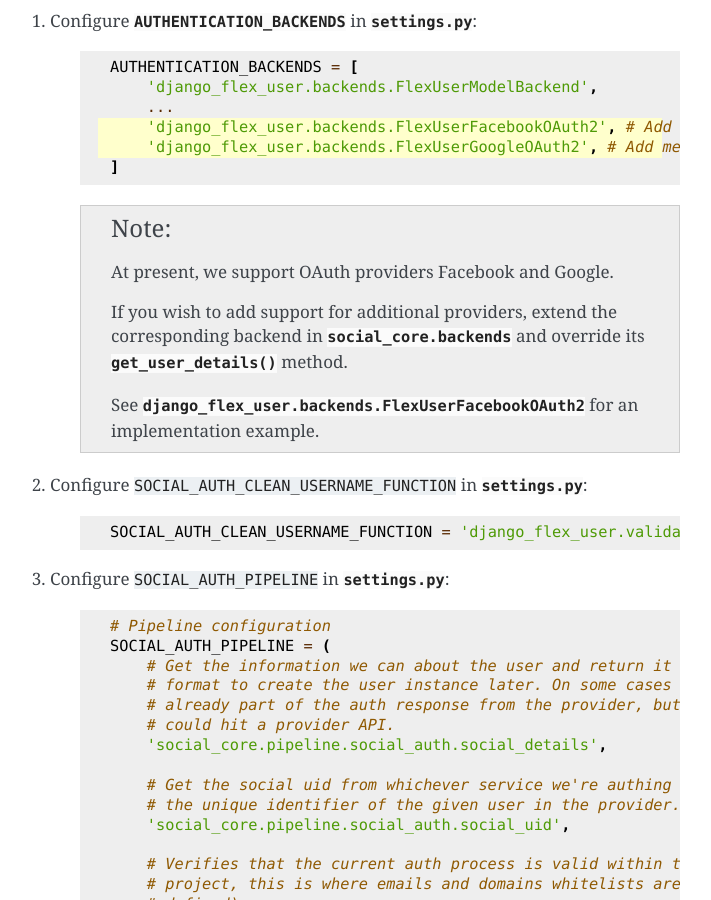
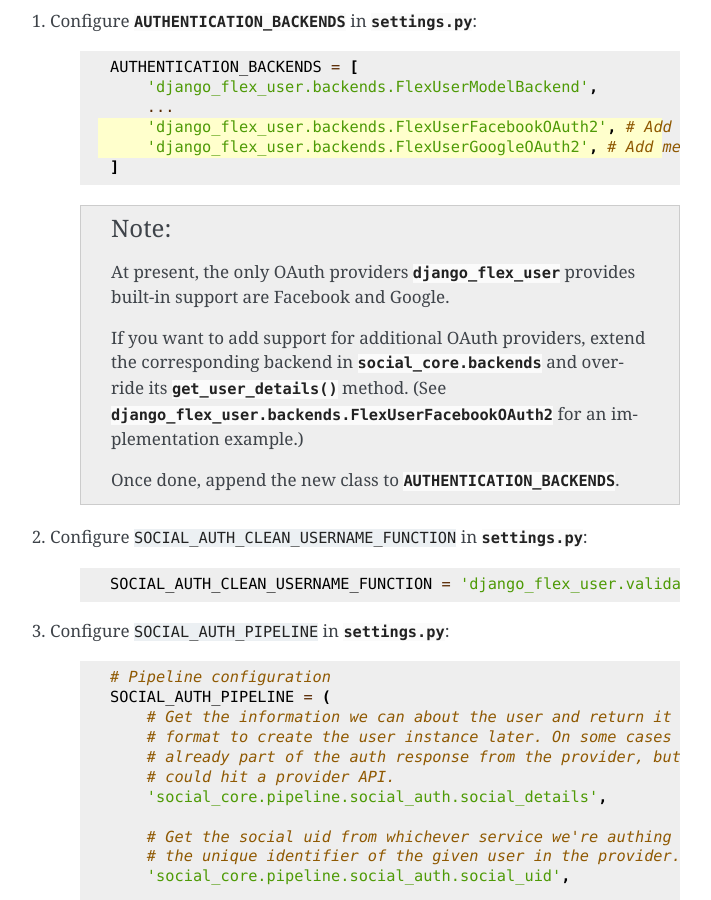
Before and after one commit to ebenh/django-flex-user, a Sphinx documentation site: the page built from docs/source/oauth.rst, in a window 1280 px wide and 900 px high, scrolled down 320 px. Shown: the whole window, without its empty margins (400-1111 px from the left). Built offline with Sphinx 7.4.7, drawn with Linux system fonts in a browser that asks for light colours.

Commit message:
Updating documentation

```diff
--- a/docs/source/oauth.rst
+++ b/docs/source/oauth.rst
@@ -22,12 +22,13 @@ For instructions on how to configure :mod:`social_django`, refer to its document
         ]
 
     .. note::
-        At present, we support OAuth providers Facebook and Google.
+        At present, the only OAuth providers :mod:`django_flex_user` provides built-in support are Facebook and Google.
 
-        If you wish to add support for additional providers, extend the corresponding backend in
-        :mod:`social_core.backends` and override its :meth:`get_user_details` method.
+        If you want to add support for additional OAuth providers, extend the corresponding backend in
+        :mod:`social_core.backends` and override its :meth:`get_user_details` method. (See
+        :class:`django_flex_user.backends.FlexUserFacebookOAuth2` for an implementation example.)
 
-        See :mod:`django_flex_user.backends.FlexUserFacebookOAuth2` for an implementation example.
+        Once done, append the new class to :setting:`AUTHENTICATION_BACKENDS`.
 
 #. Configure ``SOCIAL_AUTH_CLEAN_USERNAME_FUNCTION`` in :mod:`settings.py`:
 
```
Also changed, not shown: docs/source/usage.rst (+8 -8 lines).
